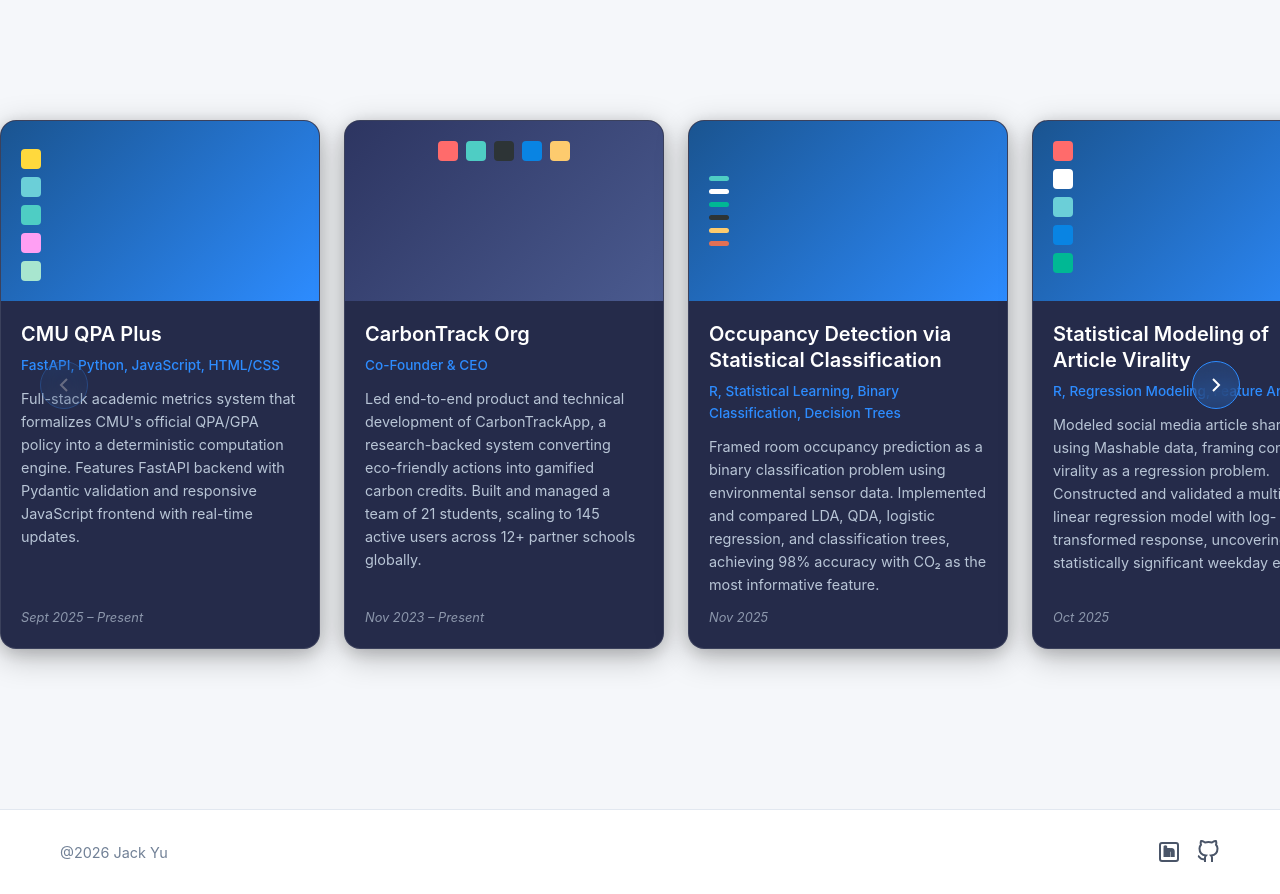
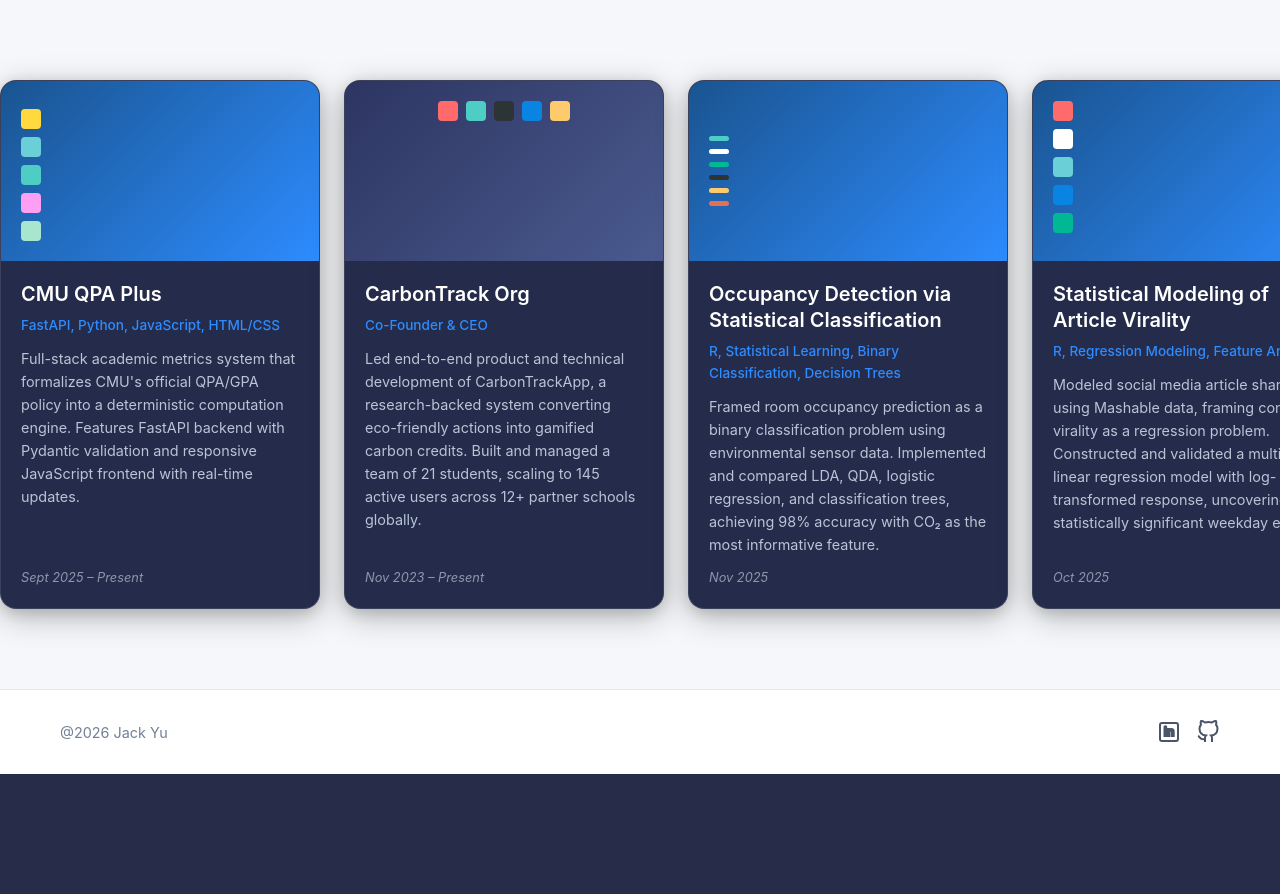
Before and after one commit to Jacky-111111/my-portfolio-site, a FastAPI app: page / in a window 1280 px wide. Shown: the part 87-981 px from the top of the page. After the commit the page ends 861 px from the top, so only its background shows below. Run offline with FastAPI, Linux system fonts and the light colour scheme.

Commit message:
made gallery in the middle of the screen

```diff
--- a/main.py
+++ b/main.py
@@ -36,4 +36,4 @@
 
 if __name__ == "__main__":
     import uvicorn
-    uvicorn.run(app, host="0.0.0.0", port=8000)
+    uvicorn.run(app, host="0.0.0.0", port=8002)
--- a/static/css/style.css
+++ b/static/css/style.css
@@ -129,9 +129,12 @@
 /* Main Content */
 .main-content {
     flex: 1;
-    padding: 40px 0;
+    padding: 0;
     background-color: #f5f7fa;
     color: #1a1f3a;
+    display: flex;
+    flex-direction: column;
+    min-height: calc(100vh - 140px); /* 视口高度减去 header 和 footer 的估算高度 */
 }
 
 .section-title {
@@ -141,54 +144,45 @@
     font-weight: 700;
 }
 
+/* Gallery Controls Container */
+.gallery-controls {
+    display: flex;
+    align-items: center;
+    justify-content: center;
+    gap: 24px;
+    margin-top: 40px;
+    padding: 0 20px;
+    width: 100%;
+}
+
 /* Gallery Navigation */
 .gallery-nav {
-    position: absolute;
-    top: 50%;
-    transform: translateY(-50%);
-    background-color: rgba(45, 140, 255, 0.2);
-    border: 1px solid var(--zoom-blue);
+    position: relative;
+    background-color: rgba(255, 255, 255, 0.95);
+    border: 1px solid rgba(0, 0, 0, 0.08);
     border-radius: 50%;
-    width: 48px;
-    height: 48px;
+    width: 44px;
+    height: 44px;
     display: flex;
     align-items: center;
     justify-content: center;
     cursor: pointer;
     transition: all 0.3s ease;
-    z-index: 10;
-    backdrop-filter: blur(10px);
+    box-shadow: 0 2px 6px rgba(0, 0, 0, 0.08);
+    flex-shrink: 0;
 }
 
 .gallery-nav:hover {
-    background-color: var(--zoom-blue);
-    transform: translateY(-50%) scale(1.1);
-}
-
-.gallery-nav.prev {
-    left: calc(50vw - 600px);
-    z-index: 20;
-}
-
-.gallery-nav.next {
-    right: calc(50vw - 600px);
-    z-index: 20;
-}
-
-@media (max-width: 1200px) {
-    .gallery-nav.prev {
-        left: 20px;
-    }
-
-    .gallery-nav.next {
-        right: 20px;
-    }
+    background-color: #ffffff;
+    transform: scale(1.05);
+    box-shadow: 0 4px 10px rgba(0, 0, 0, 0.12);
+    border-color: rgba(0, 0, 0, 0.12);
 }
 
 .gallery-nav svg {
-    width: 24px;
-    height: 24px;
-    stroke: var(--primary-color);
+    width: 20px;
+    height: 20px;
+    stroke: #4a5568;
 }
 
 .gallery-nav:disabled {
@@ -232,17 +235,28 @@
 
 .projects-gallery-section {
     width: 100vw;
-    padding: 40px 0 80px;
+    padding: 0;
     position: relative;
     overflow: visible;
     margin-left: calc(-50vw + 50%);
     background-color: #f5f7fa;
+    flex: 1;
+    display: flex;
+    flex-direction: column;
+    justify-content: center;
+    align-items: center;
+    min-height: calc(100vh - 140px); /* 确保占满可用空间 */
 }
 
 .projects-gallery-wrapper {
     position: relative;
     width: 100%;
-    padding: 0;
+    padding: 40px 0;
+    display: flex;
+    flex-direction: column;
+    justify-content: center;
+    align-items: center;
+    flex: 1;
 }
 
 .projects-gallery {
```
Also changed, not shown: other parts of static/css/style.css (+45 -10 lines), templates/index.html (+13 -11 lines).
